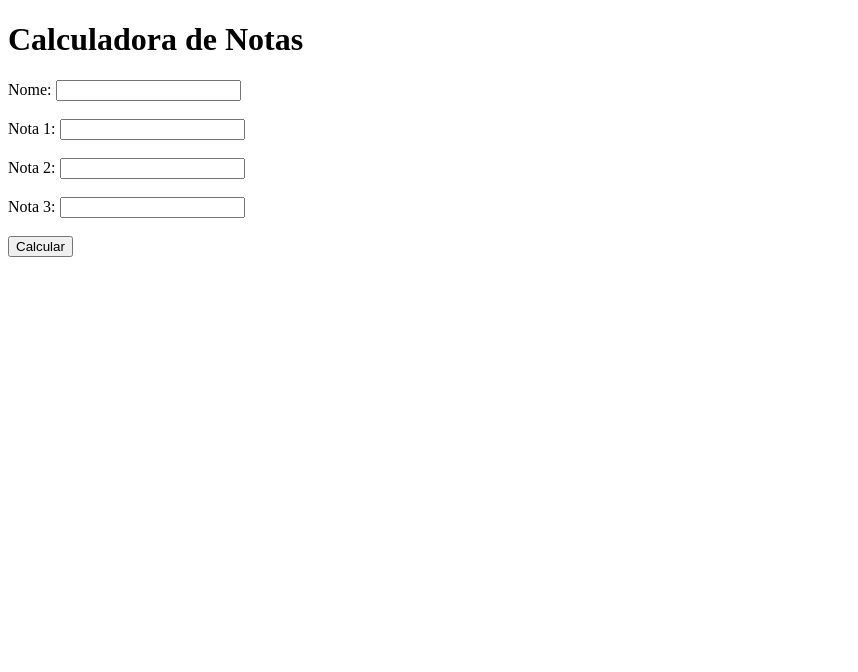
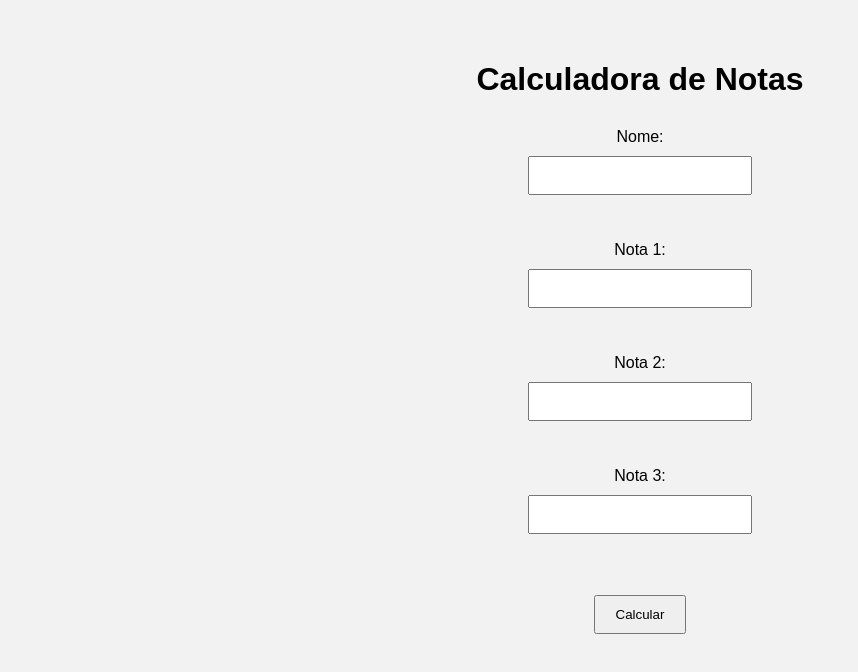
Before and after one commit to jgabrielipx/desafio-colaborativo-git, a plain HTML site: page index.html in a window 1280 px wide. Shown: the whole page, without its empty margins (0-858 px from the left). Drawn offline with Linux system fonts and the light colour scheme.

Commit message:
fix: corrige funcionamento da calculadora

```diff
--- a/index.html
+++ b/index.html
@@ -3,30 +3,33 @@
 
 <head>
     <meta charset="UTF-8">
+    <meta name="viewport" content="width=device-width, initial-scale=1.0">
     <title>Calculadora de Notas</title>
+
+    <link rel="stylesheet" href="style.css">
 </head>
 
 <body>
 
     <h1>Calculadora de Notas</h1>
 
-    <label>Nome:</label>
+    <label for="nome">Nome:</label>
     <input type="text" id="nome">
 
     <br><br>
 
-    <label>Nota 1:</label>
-    <input type="number" id="nota1">
+    <label for="nota1">Nota 1:</label>
+    <input type="number" id="nota1" step="0.1">
 
     <br><br>
 
-    <label>Nota 2:</label>
-    <input type="number" id="nota2">
+    <label for="nota2">Nota 2:</label>
+    <input type="number" id="nota2" step="0.1">
 
     <br><br>
 
-    <label>Nota 3:</label>
-    <input type="number" id="nota3">
+    <label for="nota3">Nota 3:</label>
+    <input type="number" id="nota3" step="0.1">
 
     <br><br>
 
@@ -34,6 +37,8 @@
 
     <div id="resultado"></div>
 
+    <script src="script.js"></script>
+
 </body>
 
 </html>
```
Also changed, not shown: style.css (line endings or trailing spaces).
